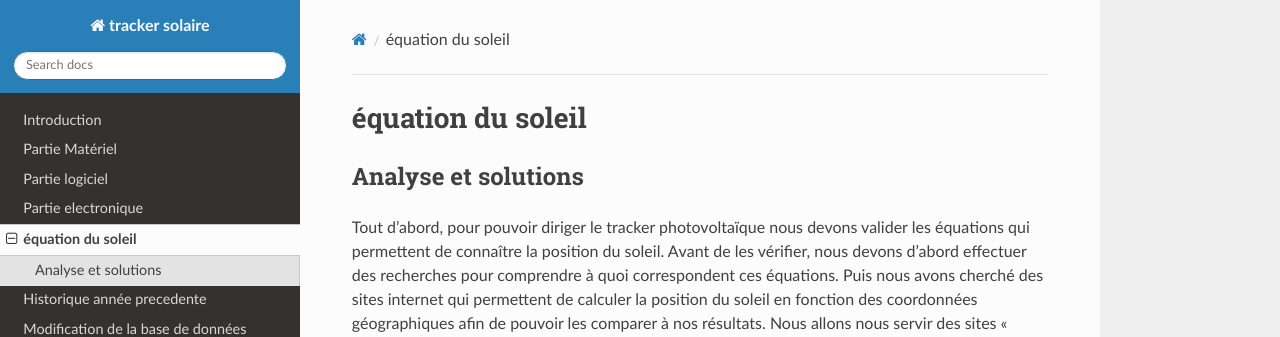
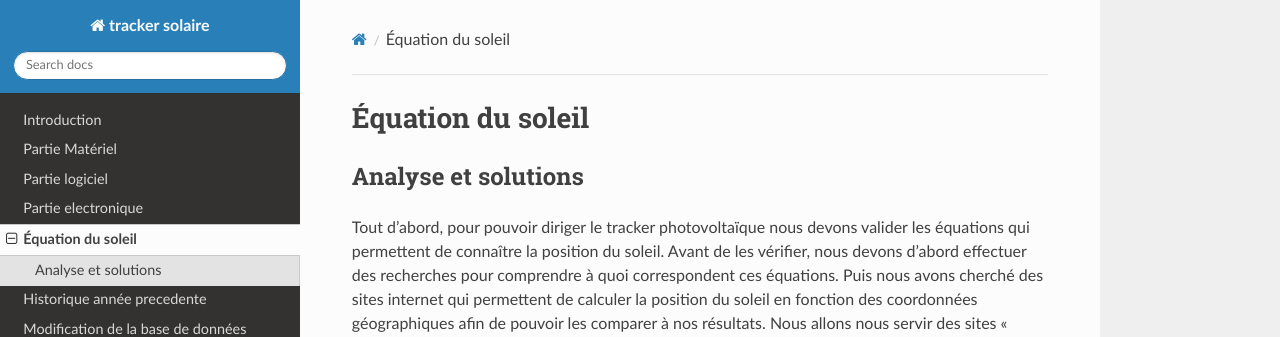
Before and after one commit to pt-tracker-gim/trackeurSolaire, an MkDocs documentation site: the page built from docs/Courbe_du_soleil.md, in a window 1280 px wide and 900 px high. Shown: the top 337 px of the window. Built offline with MkDocs 1.6.1, drawn with Linux system fonts in a browser that asks for light colours; nearby versions of some CDN libraries; old or Windows-style settings are respelled for this version of MkDocs.

```diff
--- a/docs/Courbe_du_soleil.md
+++ b/docs/Courbe_du_soleil.md
@@ -1,4 +1,4 @@
-# équation du soleil
+# Équation du soleil
 
 ## Analyse et solutions
 
```
